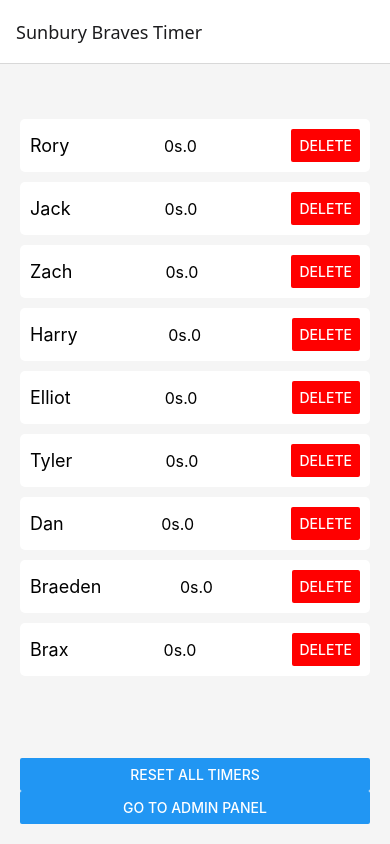
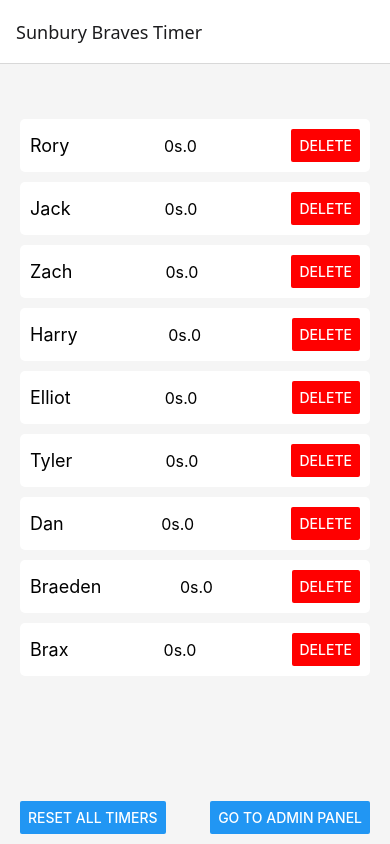
Before and after one commit to hpaffrath/SunburyBravesTimer, a React Native app: screen / in a window 390 px wide. Built offline with nearby package versions, Linux system fonts and the light colour scheme.

Commit message:
Changed buttons so better viewed on web page on phone

```diff
--- a/App.js
+++ b/App.js
@@ -260,8 +260,12 @@ const styles = StyleSheet.create({
     fontSize: 16,
   },
   bottomButtonsContainer: {
-    marginTop: 20,
-    padding: 20,
+    position: 'absolute',
+    bottom: 10, // Raise it higher from the bottom
+    left: 20, // Add padding from the left edge
+    right: 20, // Add padding from the right edge
+    flexDirection: 'row', // Align buttons horizontally
+    justifyContent: 'space-between', // Space buttons apart
   },
   input: {
     height: 40,
```
